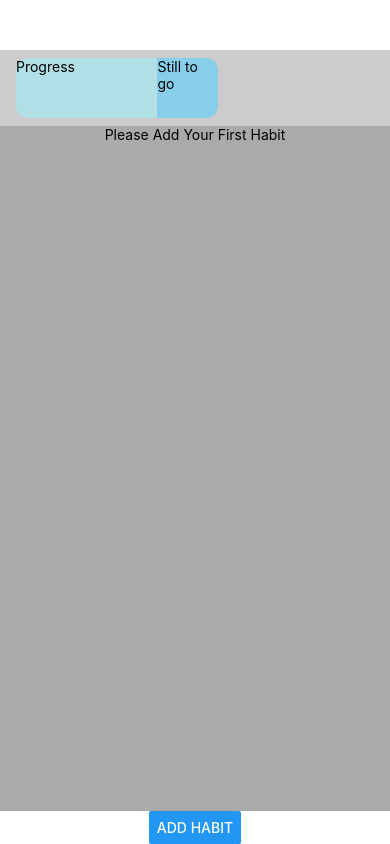
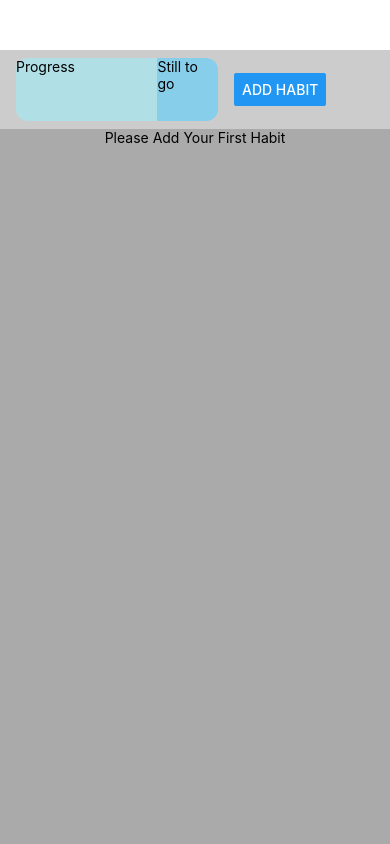
Before and after one commit to krisograbek/kill-da-habit, a React Native app: screen / in a window 390 px wide. Built offline with nearby package versions, Linux system fonts and the light colour scheme.

Commit message:
restructure header

```diff
--- a/App.js
+++ b/App.js
@@ -3,16 +3,19 @@ import { Button, StyleSheet, View } from 'react-native';
 import HabitForm from './components/HabitForm';
 import Habits from './components/Habits';
 import Header from './components/Header';
+import ProgressBar from './components/ProgressBar';
 
 export default function App() {
   const [createHabitVisible, setCreateHabitVisible] = useState(false);
   const [habitList, setHabitList] = useState([]);
   return (
     <View style={styles.container}>
-      <Header />
+      <Header>
+        <ProgressBar progress={0.7} />
+        <Button title='Add Habit' onPress={() => setCreateHabitVisible(true)} />
+      </Header>
       <Habits habitList={habitList} />
       <HabitForm isVisible={createHabitVisible} setIsVisible={setCreateHabitVisible} setHabitList={setHabitList} />
-      <Button title='Add Habit' onPress={() => setCreateHabitVisible(true)} />
     </View>
   );
 }
--- a/components/Header.js
+++ b/components/Header.js
@@ -1,11 +1,10 @@
 import React from 'react'
 import { StyleSheet, Text, View } from 'react-native';
-import ProgressBar from './ProgressBar';
 
-const Header = () => {
+const Header = ({ children }) => {
   return (
     <View style={styles.headerContainer}>
-      <ProgressBar progress={0.7} />
+      {children}
     </View>
   )
 }
```
Also changed, not shown: 1 other file (tests, documents, lock files or other folders).
